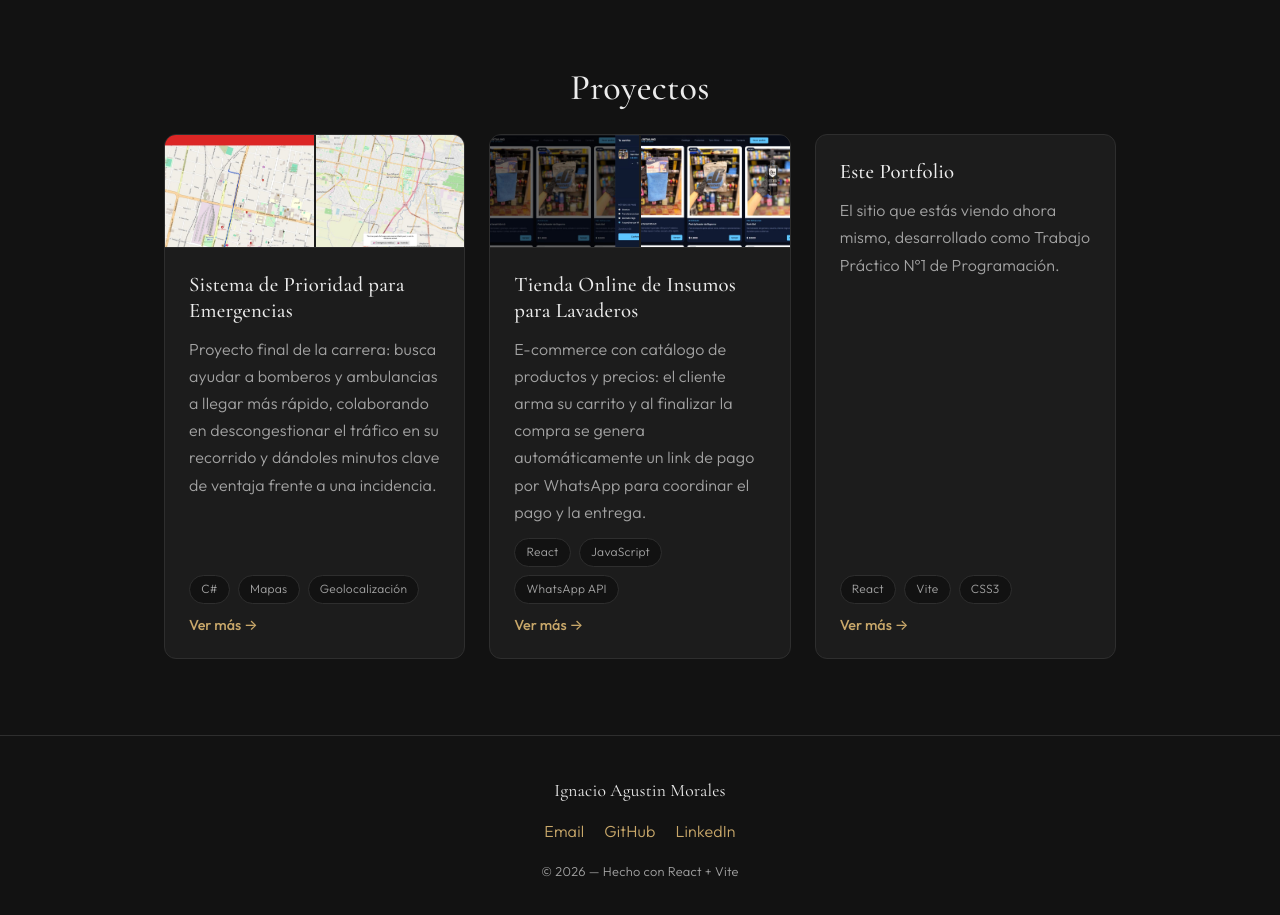
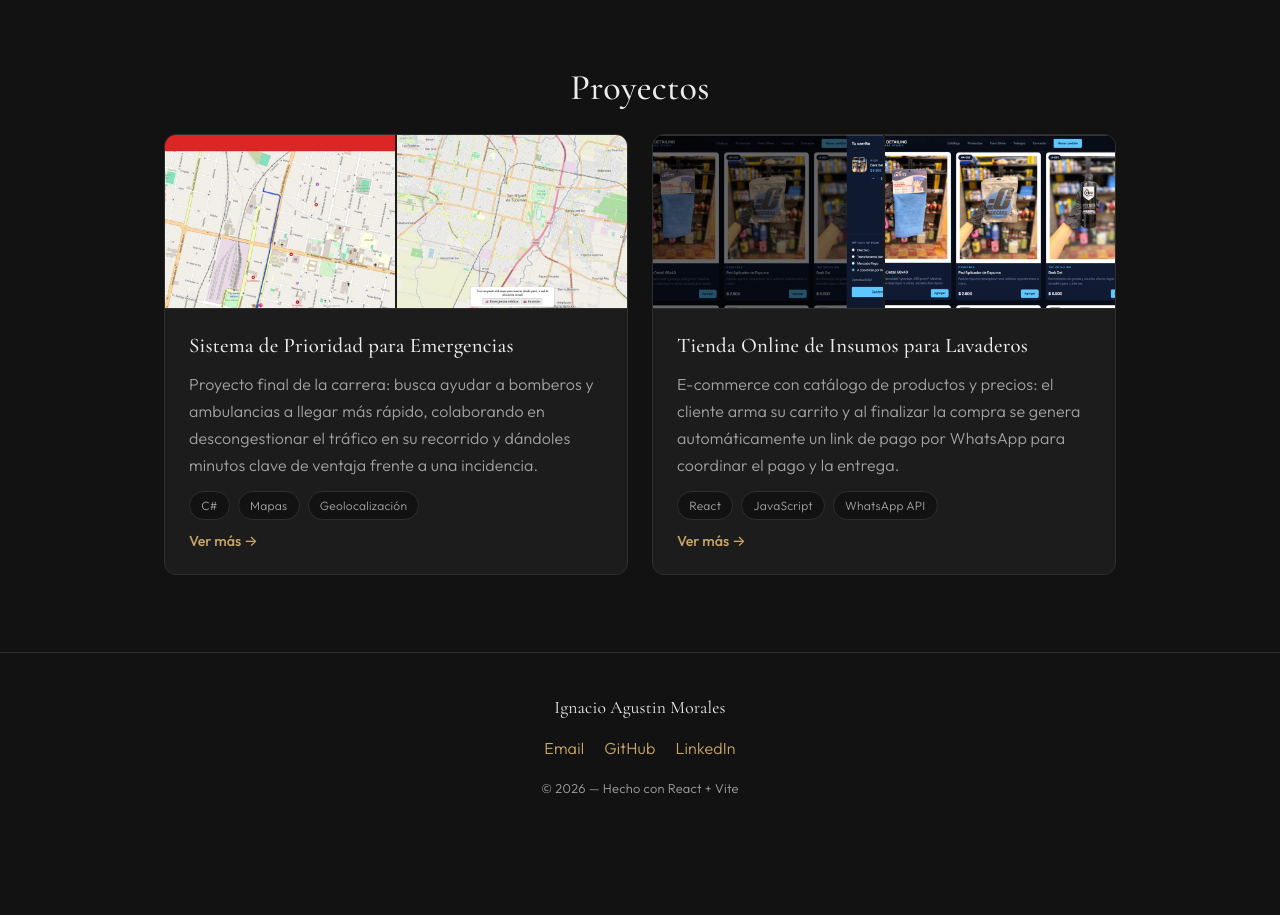
Before and after one commit to agucho03/tp1-react-portafolio-morales-ignacio-agustin, a React (Vite) app: page / in a window 1280 px wide. Shown: the part 1220-2135 px from the top of the page. After the commit the page ends 2060 px from the top, so only its background shows below. Built offline with nearby package versions, Linux system fonts and the light colour scheme.

Commit message:
Elimina la tarjeta de Este Portfolio de la seccion de proyectos

```diff
--- a/src/data/projects.js
+++ b/src/data/projects.js
@@ -18,12 +18,4 @@ export const proyectos = [
     link: '#',
     imagenes: ['/images/lavadero-1.jpg', '/images/lavadero-2.jpg'],
   },
-  {
-    id: 3,
-    titulo: 'Este Portfolio',
-    descripcion:
-      'El sitio que estás viendo ahora mismo, desarrollado como Trabajo Práctico Nº1 de Programación.',
-    tecnologias: ['React', 'Vite', 'CSS3'],
-    link: '#',
-  },
 ]
```
